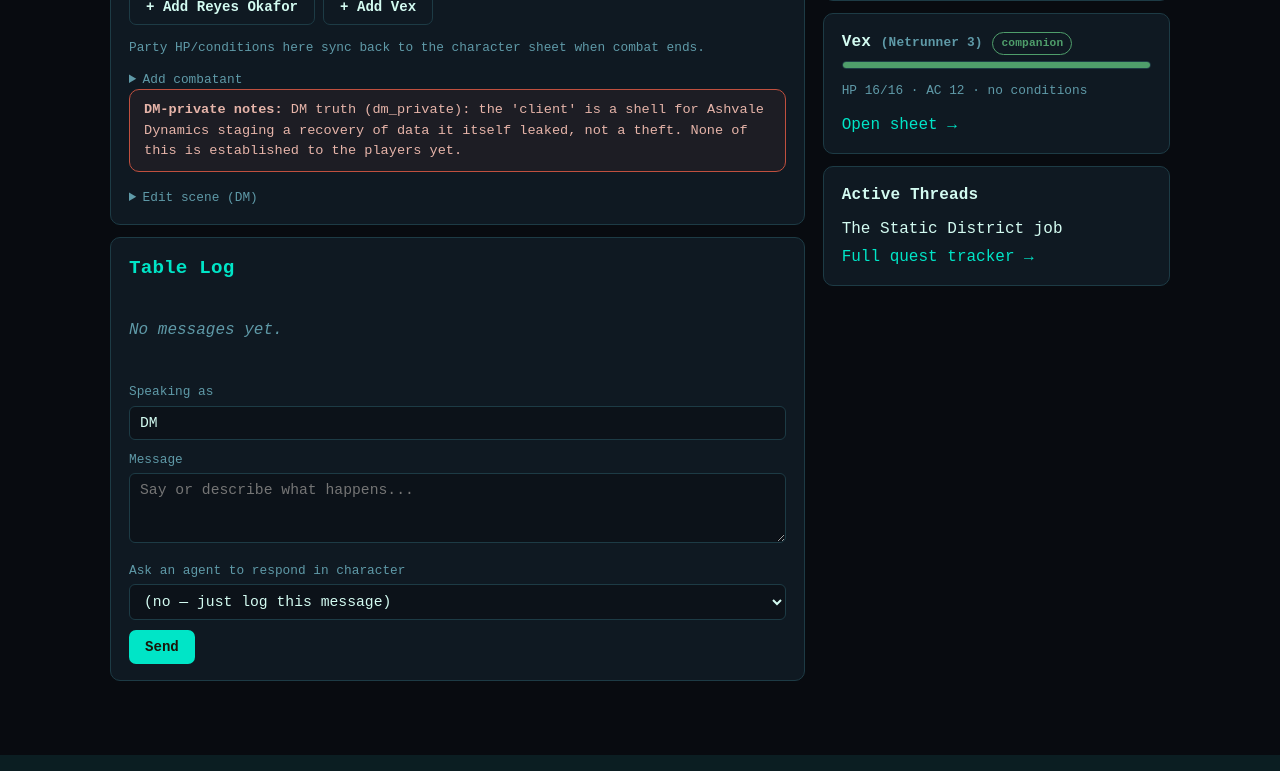
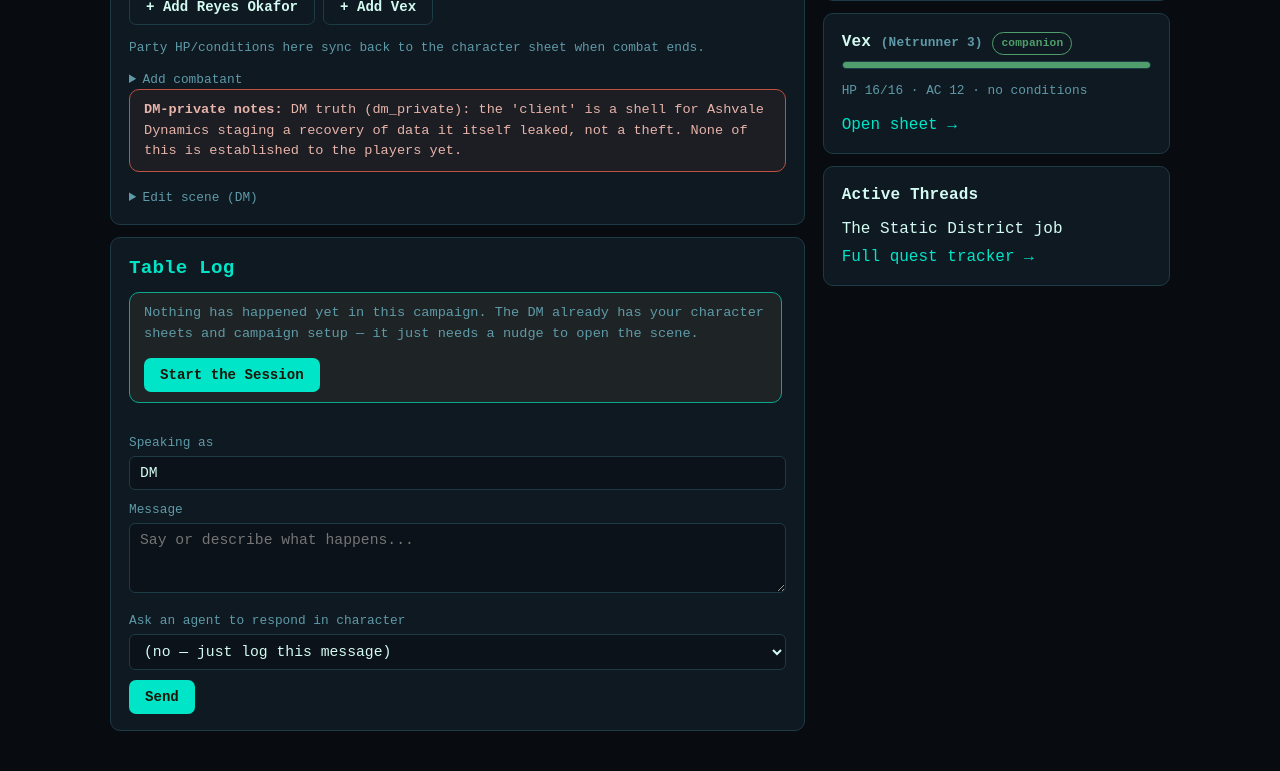
Before and after one commit to bVan566/D-D-PRoject, a Node server app: page /campaigns/static-district-job/play?role=dm in a window 1280 px wide. Shown: the part 760-1531 px from the top of the page. Run offline with Node 20, Linux system fonts and the light colour scheme.

Commit message:
Add a "Start the Session" button so a fresh campaign's DM actually opens the scene
Playtesting a brand-new campaign (not the pre-seeded demo) surfaced a
real gap: the DM already receives everything it needs to open a scene
(campaign tone/setup, both characters' full sheets -- visibility.js
passes the whole campaign object through unfiltered), but nothing
ever told it to. A human had to already know to type an opening line
themselves and manually pick "DM Agent" from the ask-agent dropdown,
so a fresh campaign's Play screen just sat empty with "Unset" scene
and "No messages yet" -- looking broken when the actual DM/prompt
plumbing was fine.

The fix is UI only: when play_log is empty and the current seat is DM
or human, show a "Start the Session" button that submits the same
existing POST /play/message endpoint with a canned opening line and
ask_agent=dm pre-selected. No new routes or prompt changes needed --
the DM already had what it needed, it just needed to be asked.

Verified live end-to-end on a brand-new campaign (fresh character
creation, no seed data): the button appears, and submitting it
produces a solid, atmospheric opening scene correctly grounded in the
actual PC/companion names, species, and classes.

Co-Authored-By: Claude Sonnet 5 <noreply@anthropic.com>
Claude-Session: https://claude.ai/code/session_01BkgFmx1NdGVLrLAm6iodUR

```diff
--- a/app/server/views/play.ejs
+++ b/app/server/views/play.ejs
@@ -68,7 +68,24 @@
     <div class="card">
       <h2 style="margin-top:0">Table Log</h2>
       <div class="chat-log">
-        <% if (!view.play_log.length) { %><p class="empty">No messages yet.</p><% } %>
+        <% if (!view.play_log.length && llmConfigured && (role === 'dm' || role === 'human')) { %>
+          <div class="banner">
+            <p style="margin-top:0">Nothing has happened yet in this campaign. The DM already has your character
+              sheets and campaign setup — it just needs a nudge to open the scene.</p>
+            <form method="post" action="/campaigns/<%= campaignId %>/play/message" style="margin:0">
+              <input type="hidden" name="role" value="<%= role %>" />
+              <input type="hidden" name="speaker_name" value="<%= role === 'human' ? (view.characters.human ? view.characters.human.name : 'Human') : 'Table' %>" />
+              <input type="hidden" name="content" value="Let's begin — please set the opening scene." />
+              <input type="hidden" name="ask_agent" value="dm" />
+              <button type="submit">Start the Session</button>
+            </form>
+          </div>
+        <% } else if (!view.play_log.length && !llmConfigured) { %>
+          <p class="empty">No messages yet. No API key is configured, so the DM can't open the scene automatically
+            &mdash; narrate the opening yourself below, or add an <%= 'ANTHROPIC_API_KEY' %> to play live.</p>
+        <% } else if (!view.play_log.length) { %>
+          <p class="empty">No messages yet. Switch to the DM or human seat to start the session.</p>
+        <% } %>
         <% view.play_log.forEach(m => { %>
           <div class="chat-msg role-<%= m.role %> <%= m.is_roll ? 'is-roll' : '' %>">
             <div class="who"><span class="badge <%= m.role %>"><%= m.role %></span> <%= m.speaker_name %>
```
